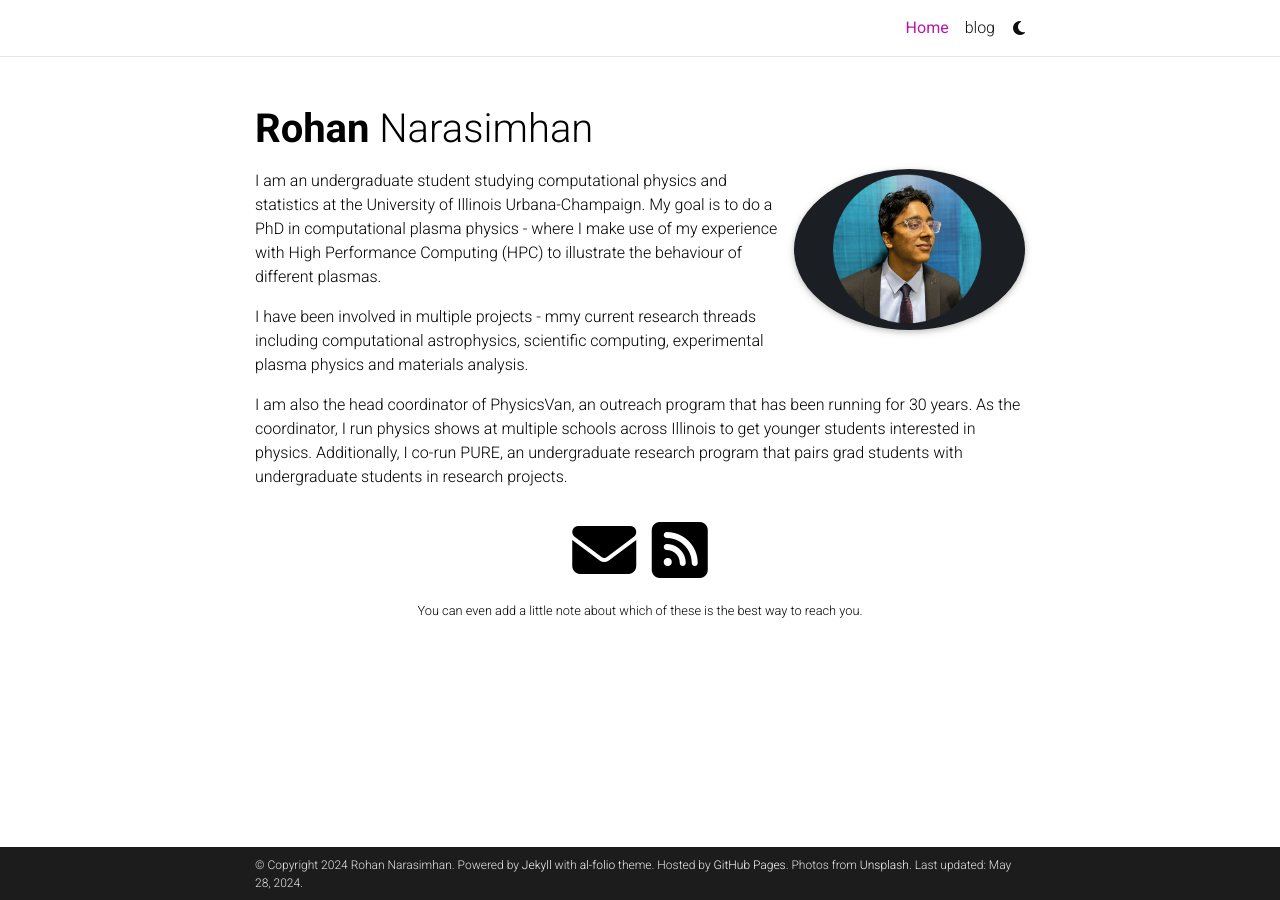
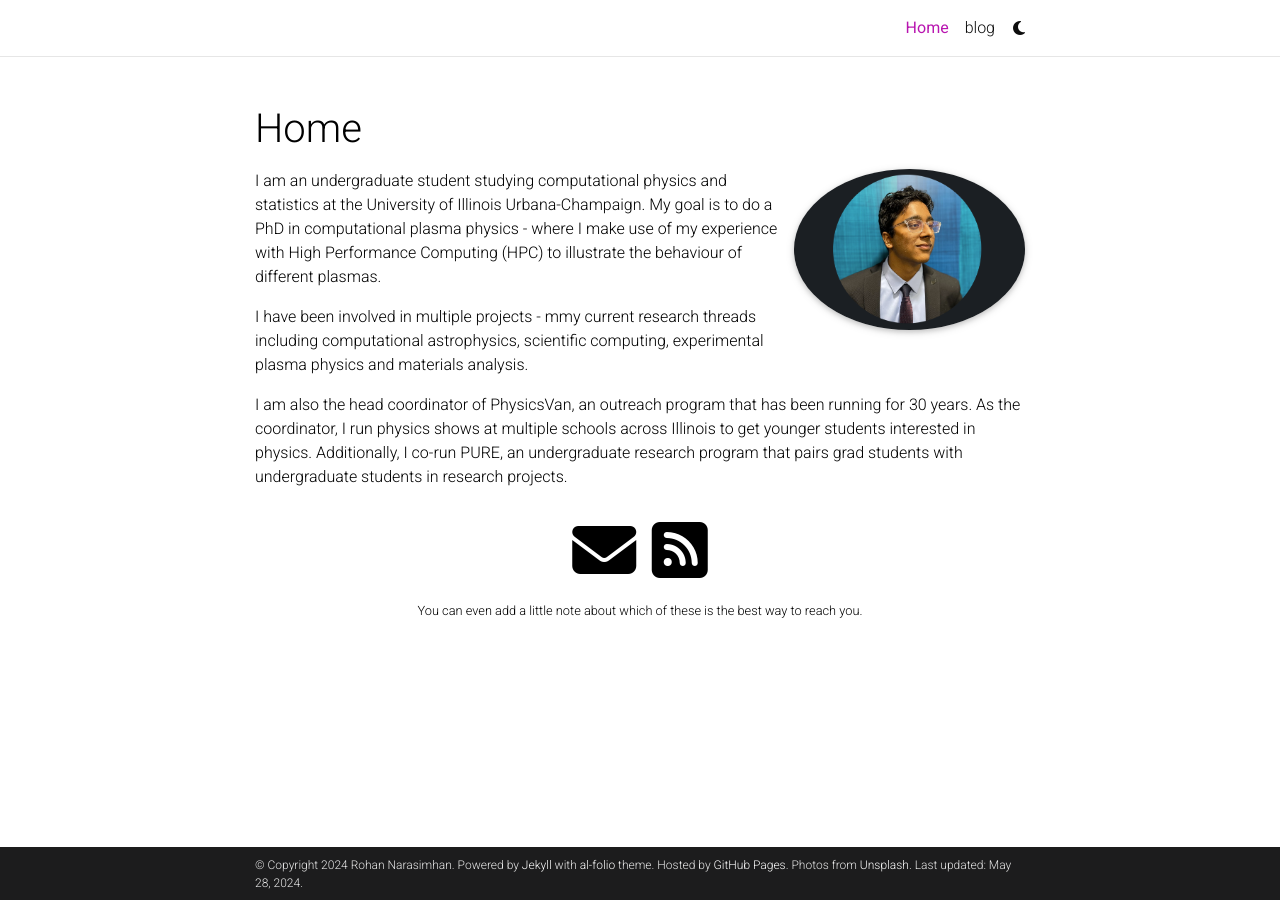
Before and after one commit to rohann4/rohann4.github.io, a Jekyll site: the page built from _pages/about.md, in a window 1280 px wide. Built offline with Jekyll 4.4.1, drawn with Linux system fonts in a browser that asks for light colours; full-size pictures stand in for the smaller copies a plugin makes; comment, search, counter and statistics services are not loaded; a style sheet for code colours, icons or effects is not loaded.

```diff
--- a/_config.yml
+++ b/_config.yml
@@ -2,7 +2,7 @@
 # Site settings
 # -----------------------------------------------------------------------------
 
-title: blank # the website title (if blank, full name will be used instead)
+title: Home # the website title (if blank, full name will be used instead)
 first_name: Rohan
 middle_name:
 last_name: Narasimhan
```
Also changed, not shown: 1 other file.
